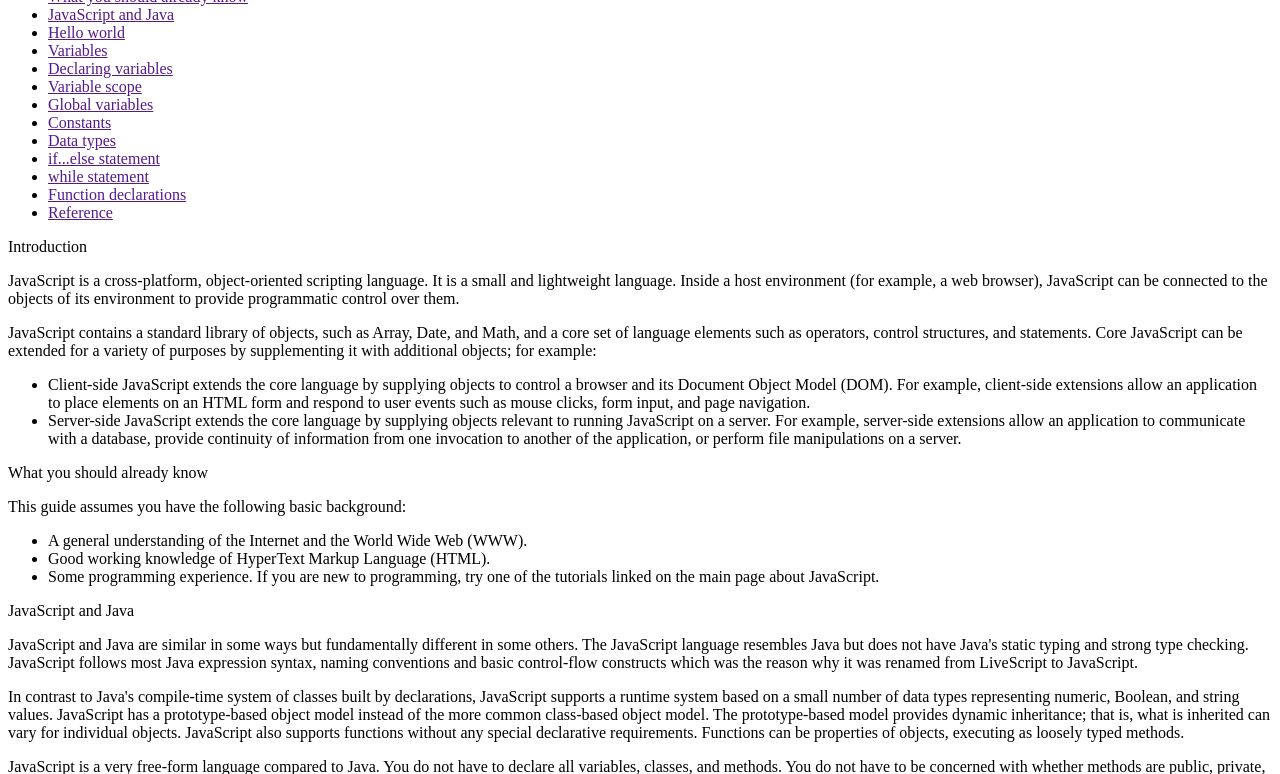
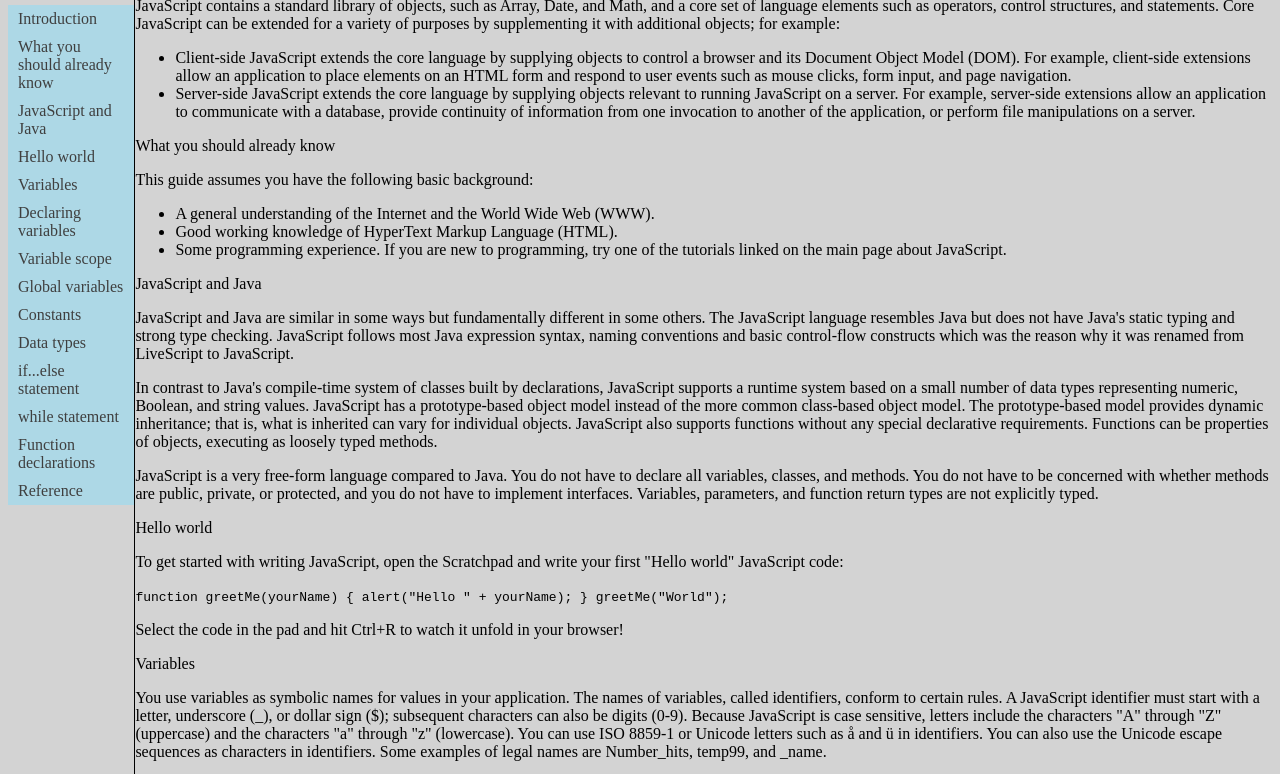
Before and after one commit to thaumocracy/freeCodeCamp, a plain HTML site: page 04-tech-documentation-page/index.html in a window 1280 px wide. Shown: the part 97-871 px from the top of the page. Drawn offline with Linux system fonts and the light colour scheme.

Commit message:
tech-documentation-page passed tests

```diff
--- a/04-tech-documentation-page/common.css
+++ b/04-tech-documentation-page/common.css
@@ -0,0 +1,33 @@
+body {
+    display:flex;
+}
+main {
+    width:90%;
+}
+nav {
+    width:10%;
+    border-right:1px solid black;
+}
+.main__header{
+
+}
+.nav__list {
+    padding:0px;
+    list-style-type: none;
+}
+.nav__item{
+    display: block;
+}
+.nav-link {
+    text-decoration: none;
+    color:rgb(63, 63, 63);
+    display: block;
+    padding:5px 10px;
+    background-color:lightblue;
+}
+
+@media (min-width:1200px){
+    body{
+        background-color:lightgray;
+    }
+}
--- a/04-tech-documentation-page/index.html
+++ b/04-tech-documentation-page/index.html
@@ -11,20 +11,20 @@
     <nav class="main__nav" id="navbar">
         <header><h1 class="main__header">JS Documentation</h1></header>
         <ul class="nav__list">
-            <li class="nav__item"><a href="" class="nav-link">Introduction</a></li>
-            <li class="nav__item"><a href="" class="nav-link">What you should already know</a></li>
-            <li class="nav__item"><a href="" class="nav-link">JavaScript and Java</a></li>
-            <li class="nav__item"><a href="" class="nav-link">Hello world</a></li>
-            <li class="nav__item"><a href="" class="nav-link">Variables</a></li>
-            <li class="nav__item"><a href="" class="nav-link">Declaring variables</a></li>
-            <li class="nav__item"><a href="" class="nav-link">Variable scope</a></li>
-            <li class="nav__item"><a href="" class="nav-link">Global variables</a></li>
-            <li class="nav__item"><a href="" class="nav-link">Constants</a></li>
-            <li class="nav__item"><a href="" class="nav-link">Data types</a></li>
-            <li class="nav__item"><a href="" class="nav-link">if...else statement</a></li>
-            <li class="nav__item"><a href="" class="nav-link">while statement</a></li>
-            <li class="nav__item"><a href="" class="nav-link">Function declarations</a></li>
-            <li class="nav__item"><a href="" class="nav-link">Reference</a></li>
+            <li class="nav__item"><a href="#Introduction" class="nav-link">Introduction</a></li>
+            <li class="nav__item"><a href="#What_you_should_already_know" class="nav-link">What you should already know</a></li>
+            <li class="nav__item"><a href="#JavaScript_and_Java" class="nav-link">JavaScript and Java</a></li>
+            <li class="nav__item"><a href="#Hello_world" class="nav-link">Hello world</a></li>
+            <li class="nav__item"><a href="#Variables" class="nav-link">Variables</a></li>
+            <li class="nav__item"><a href="#Declaring_variables" class="nav-link">Declaring variables</a></li>
+            <li class="nav__item"><a href="#Variable_scope" class="nav-link">Variable scope</a></li>
+            <li class="nav__item"><a href="#Global_variables" class="nav-link">Global variables</a></li>
+            <li class="nav__item"><a href="#Constants" class="nav-link">Constants</a></li>
+            <li class="nav__item"><a href="#Data_types" class="nav-link">Data types</a></li>
+            <li class="nav__item"><a href="#if...else_statement" class="nav-link">if...else statement</a></li>
+            <li class="nav__item"><a href="#while_statement" class="nav-link">while statement</a></li>
+            <li class="nav__item"><a href="#Function_declarations" class="nav-link">Function declarations</a></li>
+            <li class="nav__item"><a href="#Reference" class="nav-link">Reference</a></li>
         </ul>
     </nav>
     <main class="content"  id="main-doc">
```
